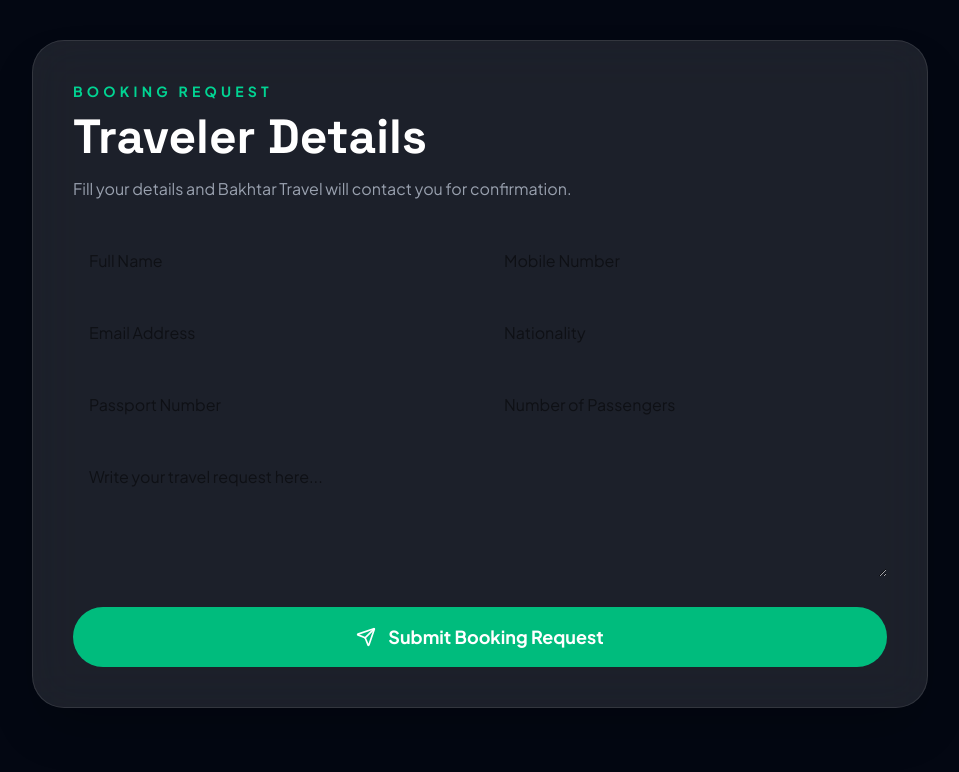
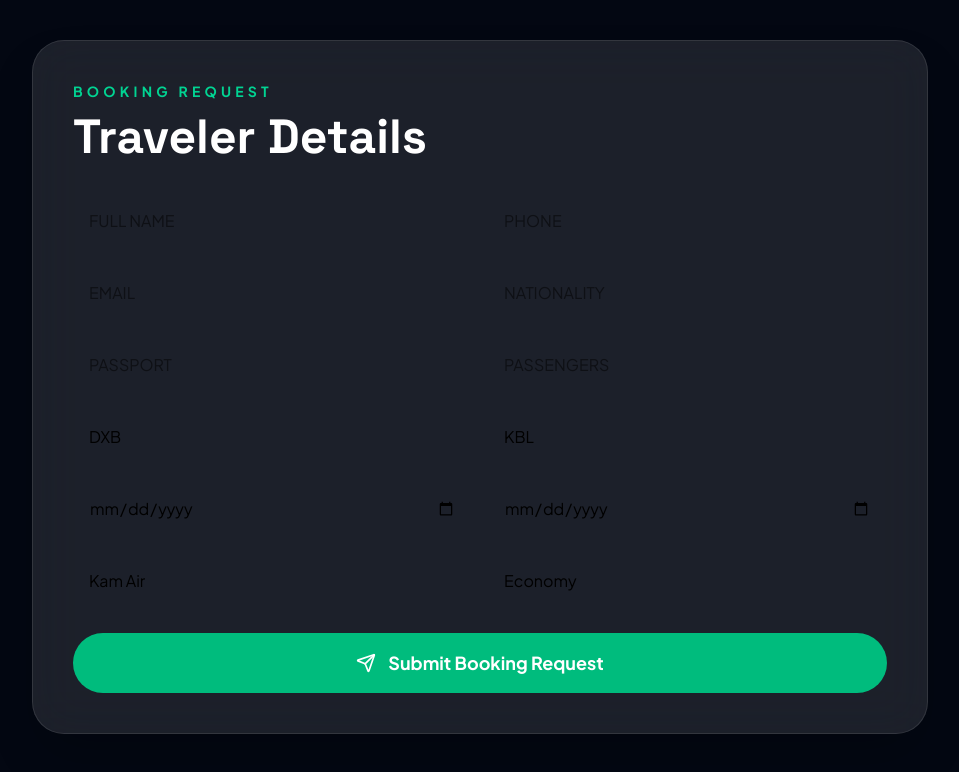
Before and after one commit to mradidasababa/bakhtar-travel-website, a Next.js app: page /booking in a window 1280 px wide. Shown: the top 772 px of the page, without its empty margins (160-1119 px from the left). Built offline with nearby package versions, Linux system fonts and the light colour scheme; no server answers.

Commit message:
Added protected admin and customer dashboard

```diff
--- /dev/null
+++ b/app/admin/page.tsx
@@ -0,0 +1,81 @@
+"use client";
+
+import { useEffect, useState } from "react";
+import { useRouter } from "next/navigation";
+import { supabase } from "@/lib/supabase";
+
+export default function AdminPage() {
+  const router = useRouter();
+  const [bookings, setBookings] = useState<any[]>([]);
+  const [checking, setChecking] = useState(true);
+
+  useEffect(() => {
+    async function loadAdmin() {
+      const { data: sessionData } = await supabase.auth.getSession();
+
+      if (!sessionData.session) {
+        router.push("/login");
+        return;
+      }
+
+      const { data } = await supabase
+        .from("bookings")
+        .select("*")
+        .order("created_at", { ascending: false });
+
+      setBookings(data || []);
+      setChecking(false);
+    }
+
+    loadAdmin();
+  }, [router]);
+
+  async function logout() {
+    await supabase.auth.signOut();
+    router.push("/login");
+  }
+
+  if (checking) {
+    return (
+      <main className="flex min-h-screen items-center justify-center bg-[#030712] text-white">
+        Checking access...
+      </main>
+    );
+  }
+
+  return (
+    <main className="min-h-screen bg-[#030712] px-4 py-10 text-white">
+      <div className="mx-auto max-w-7xl">
+        <div className="flex items-center justify-between gap-4">
+          <div>
+            <h1 className="text-4xl font-black">Admin Dashboard</h1>
+            <p className="mt-2 text-gray-400">
+              Real booking requests from Supabase
+            </p>
+          </div>
+
+          <button
+            onClick={logout}
+            className="rounded-full bg-red-500 px-6 py-3 font-bold text-white"
+          >
+            Logout
+          </button>
+        </div>
+
+        <div className="mt-8 grid gap-4">
+          {bookings.map((b) => (
+            <div key={b.id} className="rounded-3xl bg-white/10 p-6">
+              <h2 className="text-2xl font-bold">{b.full_name}</h2>
+              <p>{b.phone}</p>
+              <p>{b.email}</p>
+              <p className="mt-3 text-emerald-400">
+                {b.from_city} → {b.to_city} | {b.airline}
+              </p>
+              <p className="text-gray-400">Status: {b.status}</p>
+            </div>
+          ))}
+        </div>
+      </div>
+    </main>
+  );
+}
--- a/app/booking/page.tsx
+++ b/app/booking/page.tsx
@@ -1,11 +1,51 @@
 "use client";
 
-import { Send, User, Mail, Phone, Plane } from "lucide-react";
+import { useState } from "react";
+import { useRouter } from "next/navigation";
+import { Send } from "lucide-react";
+import { supabase } from "@/lib/supabase";
 
 export default function BookingPage() {
+  const router = useRouter();
+  const [loading, setLoading] = useState(false);
+
+  const [form, setForm] = useState({
+    full_name: "",
+    phone: "",
+    email: "",
+    nationality: "",
+    passport: "",
+    passengers: "",
+    from_city: "DXB",
+    to_city: "KBL",
+    departure_date: "",
+    return_date: "",
+    airline: "Kam Air",
+    cabin: "Economy",
+  });
+
+  async function handleSubmit(e: React.FormEvent) {
+    e.preventDefault();
+    setLoading(true);
+
+    const { error } = await supabase.from("bookings").insert([form]);
+
+    setLoading(false);
+
+    if (error) {
+      alert("Booking failed: " + error.message);
+      return;
+    }
+
+    router.push("/confirmation");
+  }
+
   return (
     <main className="min-h-screen bg-[#030712] px-4 py-10 text-white sm:px-6">
-      <div className="mx-auto max-w-4xl rounded-[2rem] border border-white/10 bg-white/10 p-6 shadow-2xl backdrop-blur-xl md:p-10">
+      <form
+        onSubmit={handleSubmit}
+        className="mx-auto max-w-4xl rounded-[2rem] border border-white/10 bg-white/10 p-6 shadow-2xl backdrop-blur-xl md:p-10"
+      >
         <p className="text-sm font-bold uppercase tracking-[0.3em] text-emerald-400">
           Booking Request
         </p>
@@ -14,32 +54,30 @@ export default function BookingPage() {
           Traveler Details
         </h1>
 
-        <p className="mt-4 text-gray-400">
-          Fill your details and Bakhtar Travel will contact you for confirmation.
-        </p>
-
         <div className="mt-8 grid gap-4 md:grid-cols-2">
-          <input className="rounded-2xl p-4 text-black" placeholder="Full Name" />
-          <input className="rounded-2xl p-4 text-black" placeholder="Mobile Number" />
-          <input className="rounded-2xl p-4 text-black" placeholder="Email Address" />
-          <input className="rounded-2xl p-4 text-black" placeholder="Nationality" />
-          <input className="rounded-2xl p-4 text-black" placeholder="Passport Number" />
-          <input className="rounded-2xl p-4 text-black" placeholder="Number of Passengers" />
+          {Object.keys(form).map((key) => (
+            <input
+              key={key}
+              required={key !== "return_date"}
+              type={key.includes("date") ? "date" : "text"}
+              value={(form as any)[key]}
+              onChange={(e) =>
+                setForm({ ...form, [key]: e.target.value })
+              }
+              placeholder={key.replace("_", " ").toUpperCase()}
+              className="rounded-2xl p-4 text-black"
+            />
+          ))}
         </div>
 
-        <textarea
-          className="mt-4 min-h-32 w-full rounded-2xl p-4 text-black"
-          placeholder="Write your travel request here..."
-        />
-
-        <a
-          href="/payment"
-          className="mt-6 flex items-center justify-center gap-3 rounded-full bg-emerald-500 px-8 py-4 text-lg font-bold text-white hover:bg-emerald-400"
+        <button
+          disabled={loading}
+          className="mt-6 flex w-full items-center justify-center gap-3 rounded-full bg-emerald-500 px-8 py-4 text-lg font-bold text-white hover:bg-emerald-400 disabled:opacity-60"
         >
           <Send size={20} />
-          Submit Booking Request
-        </a>
-      </div>
+          {loading ? "Saving Booking..." : "Submit Booking Request"}
+        </button>
+      </form>
     </main>
   );
 }
--- /dev/null
+++ b/app/dashboard/page.tsx
@@ -0,0 +1,67 @@
+"use client";
+
+import { useEffect, useState } from "react";
+import { useRouter } from "next/navigation";
+import { supabase } from "@/lib/supabase";
+
+export default function DashboardPage() {
+  const router = useRouter();
+  const [userEmail, setUserEmail] = useState("");
+
+  useEffect(() => {
+    async function checkUser() {
+      const { data } = await supabase.auth.getSession();
+
+      if (!data.session) {
+        router.push("/login");
+        return;
+      }
+
+      setUserEmail(data.session.user.email || "");
+    }
+
+    checkUser();
+  }, [router]);
+
+  async function logout() {
+    await supabase.auth.signOut();
+    router.push("/login");
+  }
+
+  return (
+    <main className="min-h-screen bg-[#030712] px-4 py-10 text-white">
+      <div className="mx-auto max-w-5xl">
+        <div className="flex items-center justify-between">
+          <div>
+            <h1 className="text-4xl font-black">My Dashboard</h1>
+            <p className="mt-2 text-gray-400">{userEmail}</p>
+          </div>
+
+          <button
+            onClick={logout}
+            className="rounded-full bg-red-500 px-6 py-3 font-bold"
+          >
+            Logout
+          </button>
+        </div>
+
+        <div className="mt-8 grid gap-5 md:grid-cols-3">
+          <div className="rounded-3xl bg-white/10 p-6">
+            <h2 className="text-xl font-bold">My Bookings</h2>
+            <p className="mt-2 text-gray-400">View ticket requests</p>
+          </div>
+
+          <div className="rounded-3xl bg-white/10 p-6">
+            <h2 className="text-xl font-bold">My Visa Requests</h2>
+            <p className="mt-2 text-gray-400">Track visa status</p>
+          </div>
+
+          <div className="rounded-3xl bg-white/10 p-6">
+            <h2 className="text-xl font-bold">My Payments</h2>
+            <p className="mt-2 text-gray-400">Invoices and receipts</p>
+          </div>
+        </div>
+      </div>
+    </main>
+  );
+}
--- /dev/null
+++ b/app/login/page.tsx
@@ -0,0 +1,56 @@
+"use client";
+
+import { useState } from "react";
+import { useRouter } from "next/navigation";
+import { supabase } from "@/lib/supabase";
+
+export default function LoginPage() {
+  const router = useRouter();
+  const [email, setEmail] = useState("");
+  const [password, setPassword] = useState("");
+
+  async function login(e: React.FormEvent) {
+    e.preventDefault();
+
+    const { error } = await supabase.auth.signInWithPassword({
+      email,
+      password,
+    });
+
+    if (error) {
+      alert(error.message);
+      return;
+    }
+
+    router.push("/admin");
+  }
+
+  return (
+    <main className="min-h-screen bg-[#030712] px-4 py-10 text-white">
+      <form
+        onSubmit={login}
+        className="mx-auto max-w-md rounded-3xl bg-white/10 p-8"
+      >
+        <h1 className="text-4xl font-black">Login</h1>
+
+        <input
+          className="mt-6 w-full rounded-2xl p-4 text-black"
+          placeholder="Email"
+          type="email"
+          onChange={(e) => setEmail(e.target.value)}
+        />
+
+        <input
+          className="mt-4 w-full rounded-2xl p-4 text-black"
+          placeholder="Password"
+          type="password"
+          onChange={(e) => setPassword(e.target.value)}
+        />
+
+        <button className="mt-6 w-full rounded-full bg-emerald-500 py-4 font-bold">
+          Login
+        </button>
+      </form>
+    </main>
+  );
+}
--- /dev/null
+++ b/app/register/page.tsx
@@ -0,0 +1,57 @@
+"use client";
+
+import { useState } from "react";
+import { supabase } from "@/lib/supabase";
+
+export default function RegisterPage() {
+  const [email, setEmail] = useState("");
+  const [password, setPassword] = useState("");
+
+  async function register(e: React.FormEvent) {
+    e.preventDefault();
+
+    const { data, error } = await supabase.auth.signUp({
+      email,
+      password,
+    });
+
+    if (error) {
+      alert(error.message || JSON.stringify(error));
+      return;
+    }
+
+    console.log(data);
+    alert("Account created. Please check your email.");
+  }
+
+  return (
+    <main className="min-h-screen bg-[#030712] px-4 py-10 text-white">
+      <form onSubmit={register} className="mx-auto max-w-md rounded-3xl bg-white/10 p-8">
+        <h1 className="text-4xl font-black">Register</h1>
+
+        <input
+          required
+          className="mt-6 w-full rounded-2xl p-4 text-black"
+          placeholder="Email"
+          type="email"
+          value={email}
+          onChange={(e) => setEmail(e.target.value)}
+        />
+
+        <input
+          required
+          minLength={6}
+          className="mt-4 w-full rounded-2xl p-4 text-black"
+          placeholder="Password minimum 6 characters"
+          type="password"
+          value={password}
+          onChange={(e) => setPassword(e.target.value)}
+        />
+
+        <button className="mt-6 w-full rounded-full bg-emerald-500 py-4 font-bold">
+          Register
+        </button>
+      </form>
+    </main>
+  );
+}
--- /dev/null
+++ b/lib/supabase.ts
@@ -0,0 +1,6 @@
+import { createClient } from "@supabase/supabase-js";
+
+export const supabase = createClient(
+  process.env.NEXT_PUBLIC_SUPABASE_URL!,
+  process.env.NEXT_PUBLIC_SUPABASE_PUBLISHABLE_KEY!
+);
--- a/package.json
+++ b/package.json
@@ -11,6 +11,7 @@
   "dependencies": {
     "@react-three/drei": "^10.7.7",
     "@react-three/fiber": "^9.6.1",
+    "@supabase/supabase-js": "^2.110.0",
     "framer-motion": "^12.42.2",
     "lucide-react": "^1.22.0",
     "next": "16.2.9",
```
Also changed, not shown: 1 other file (tests, documents, lock files or other folders).
